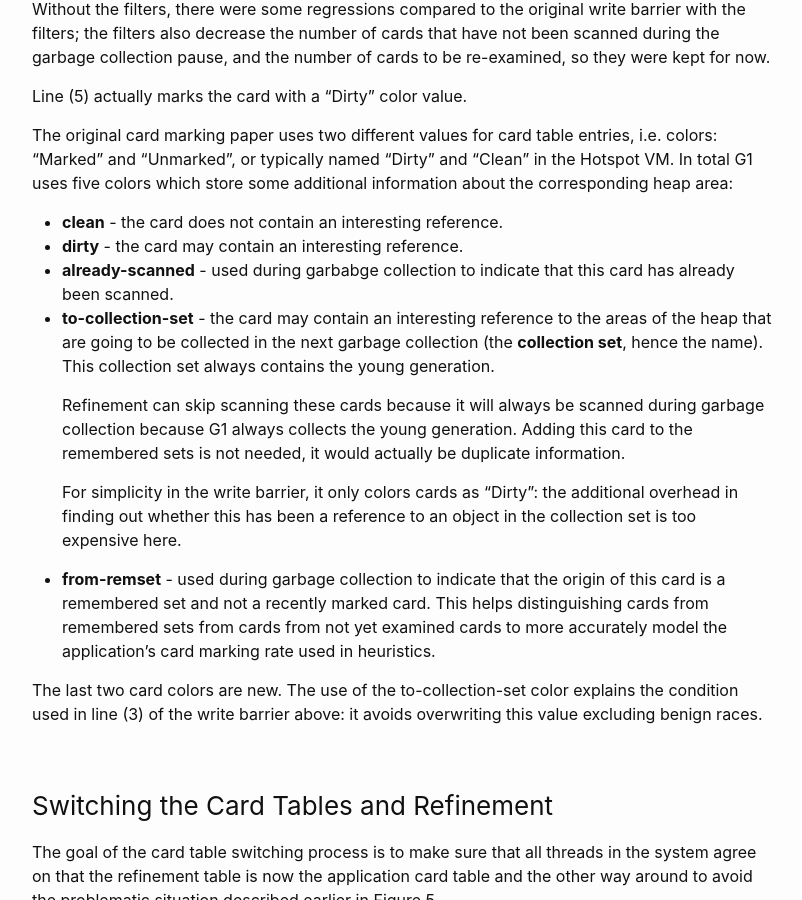
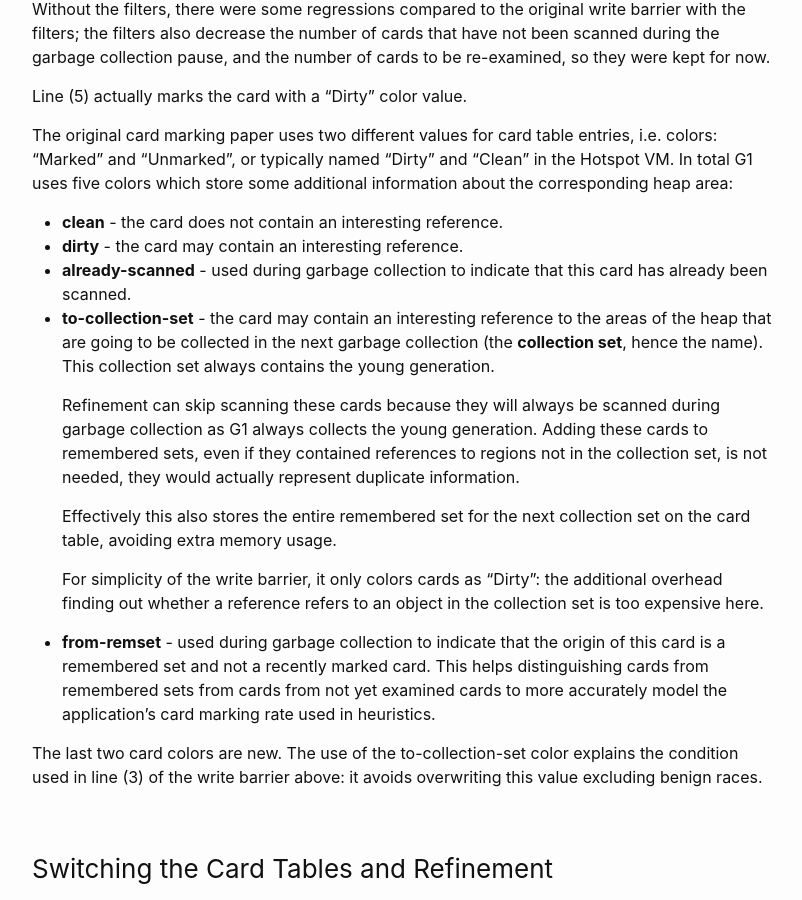
Before and after one commit to tschatzl/tschatzl.github.io, a Jekyll site: the page built from _posts/2025-02-21-new-write-barriers.md, in a window 1280 px wide and 900 px high, scrolled down 8346 px. Shown: the whole window, without its empty margins (238-1040 px from the left). Built offline with Jekyll 4.4.1, drawn with Linux system fonts in a browser that asks for light colours.

Commit message:
* more typos, grammar etc. * tried to clarify the `to-collection-set` color

```diff
--- a/_posts/2025-02-21-new-write-barriers.md
+++ b/_posts/2025-02-21-new-write-barriers.md
@@ -147,12 +147,14 @@ The original card marking paper uses two different values for card table entries
 
 * **clean** - the card does not contain an interesting reference.
 * **dirty** - the card may contain an interesting reference.
-* **already-scanned** - used during garbabge collection to indicate that this card has already been scanned.
+* **already-scanned** - used during garbage collection to indicate that this card has already been scanned.
 * **to-collection-set** - the card may contain an interesting reference to the areas of the heap that are going to be collected in the next garbage collection (the **collection set**, hence the name). This collection set always contains the young generation.
 
-    Refinement can skip scanning these cards because it will always be scanned during garbage collection because G1 always collects the young generation. Adding this card to the remembered sets is not needed, it would actually be duplicate information.
+    Refinement can skip scanning these cards because they will always be scanned during garbage collection as G1 always collects the young generation. Adding these cards to remembered sets, even if they contained references to regions not in the collection set, is not needed, they would actually represent duplicate information.
 
-    For simplicity in the write barrier, it only colors cards as "Dirty": the additional overhead in finding out whether this has been a reference to an object in the collection set is too expensive here.
+    Effectively this also stores the entire remembered set for the next collection set on the card table, avoiding extra memory usage.
+
+    For simplicity of the write barrier, it only colors cards as "Dirty": the additional overhead finding out whether a reference refers to an object in the collection set is too expensive here.
 * **from-remset** - used during garbage collection to indicate that the origin of this card is a remembered set and not a recently marked card. This helps distinguishing cards from remembered sets from cards from not yet examined cards to more accurately model the application's card marking rate used in heuristics.
 
 The last two card colors are new. The use of the to-collection-set color explains the condition used in line (3) of the write barrier above: it avoids overwriting this value excluding benign races.
```
